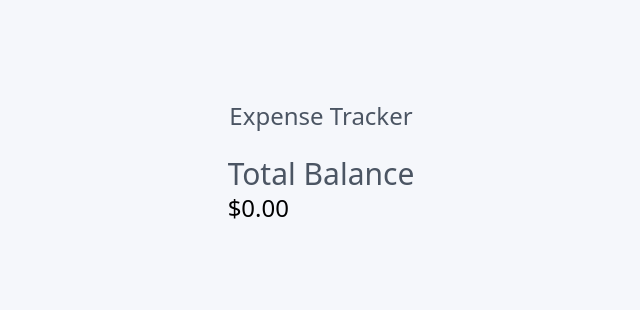
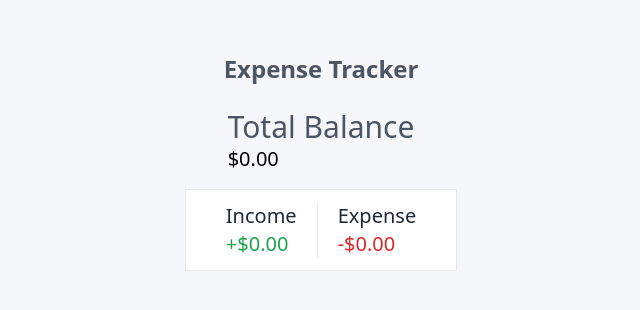
Before and after one commit to EjimMichael/Expense-Tracker, a React (Create React App) app: page / in a window 1280 px wide. Shown: the part 248-558 px from the top of the page, without its empty margins (319-959 px from the left). Built offline with nearby package versions, Linux system fonts and the light colour scheme; the HTML template or start-up script is replaced by a standard one.

Commit message:
Style incomeexpense component

```diff
--- a/src/App.js
+++ b/src/App.js
@@ -1,11 +1,13 @@
 import Header from './components/Header';
 import TotalBalance from './components/TotalBalance';
+import IncomeExpense from './components/IncomeExpense';
 
 function App() {
   return (
     <div className="w-screen h-screen overflow-auto flex flex-col items-center justify-center bg-[#F5F7FB]">
       <Header />
       <TotalBalance />
+      <IncomeExpense />
     </div>
   );
 }
--- a/src/components/Header.js
+++ b/src/components/Header.js
@@ -1,7 +1,7 @@
 import React from 'react'
 
 function Header() {
-  return <h1 className="mt-5 text-2xl text-gray-600">Expense Tracker</h1>;
+  return <h1 className="mt-5 text-2xl font-bold text-gray-600">Expense Tracker</h1>;
 }
 
 export default Header;
--- /dev/null
+++ b/src/components/IncomeExpense.js
@@ -0,0 +1,19 @@
+import React from 'react'
+
+function IncomeExpense() {
+  return (
+    <div className="flex border p-3 px-10 mt-4 bg-white">
+      <h4 className='pr-5 border-r text-gray-800 bolder text-xl'>
+        Income
+        <p className='font-medium text-green-600'>+$0.00</p>
+      </h4>
+
+      <h4 className='pl-5 text-gray-800 bolder text-xl'>
+        Expense
+        <p className='font-medium text-red-600'>-$0.00</p>
+      </h4>
+    </div>
+  );
+}
+
+export default IncomeExpense;
--- a/src/components/TotalBalance.js
+++ b/src/components/TotalBalance.js
@@ -3,10 +3,10 @@ import React from 'react'
 function TotalBalance() {
   return (
     <div className="mt-6">
-      <h1 className="text-left text-3xl bold text-gray-600">
+      <h1 className="text-left text-3xl font-medium text-gray-600">
         Total Balance
       </h1>
-      <h4 className='bolder text-2xl'>$0.00</h4>
+      <h4 className='font-medium text-xl'>$0.00</h4>
     </div>
   );
 }
```
